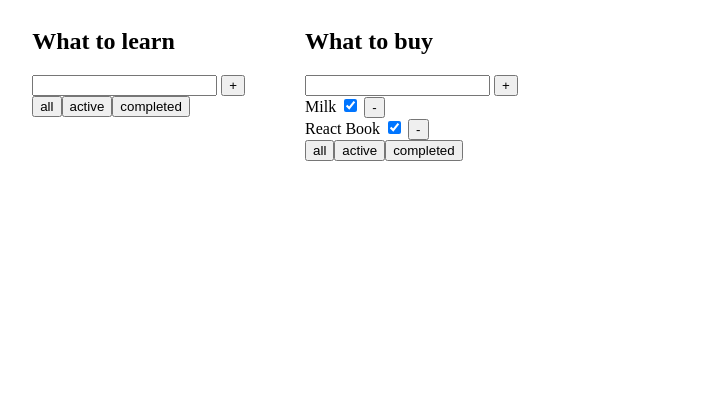
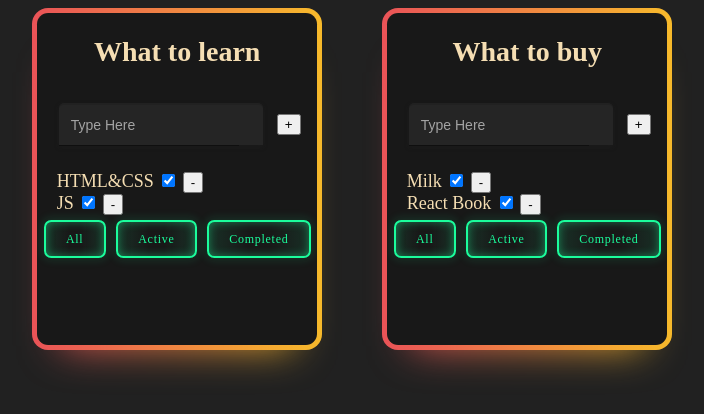
Before and after one commit to Zaitsev-AV/todolist_main_project, a React (Vite) app: page / in a window 1280 px wide. Shown: the top 414 px of the page, without its empty margins (39-743 px from the left). Built offline with nearby package versions, Linux system fonts and the light colour scheme.

Commit message:
Adding a task card style and input field

```diff
--- a/src/App.css
+++ b/src/App.css
@@ -3,4 +3,5 @@
     flex-direction: row;
     gap: 5%;
     margin-left: 5%;
+    /*background-color: #88706B;*/
 }
--- a/src/App.tsx
+++ b/src/App.tsx
@@ -13,7 +13,7 @@ export const App: React.FC = ( props ) => {
 	let todolistID2 = v1();
 
 	const [ todolists, todolistsDispatch ] = useReducer( todolistReducer, [
-		{ id: todolistID1, title: "What to learn", filter: "active" },
+		{ id: todolistID1, title: "What to learn", filter: "all" },
 		{ id: todolistID2, title: "What to buy", filter: "all" }
 	] )
 
--- a/src/component/Todolist.module.css
+++ b/src/component/Todolist.module.css
@@ -1,25 +1,111 @@
-/*.card {*/
-/*    width: 190px;*/
-/*    height: 254px;*/
-/*    background-image: linear-gradient(163deg, #00ff75 0%, #3700ff 100%);*/
-/*    border-radius: 20px;*/
-/*    transition: all .3s;*/
-/*    margin-top: 20px;*/
+.card {
+    display: flex;
+    --background: linear-gradient(to left, #f7ba2b 0%, #ea5358 100%);
+    width: 280px;
+    height: 332px;
+    padding: 5px;
+    border-radius: 1rem;
+    overflow: visible;
+    background: #f7ba2b;
+    background: var(--background);
+    position: relative;
+    z-index: 1;
+}
+.title {
+    display: flex;
+    flex-direction: column;
+    align-items: center;
+    font-size: 28px;
+}
+
+.tasks {
+    display: flex;
+    flex-direction: column;
+    align-items: flex-start;
+    margin-left: 7%;
+    margin-top: 5%;
+}
+.btnFilter {
+    display: flex;
+    flex-direction: row;
+    justify-content: center;
+}
+/*.btnFilter button {*/
+/*    margin: 5px;*/
 /*}*/
 
-/*.cardTwo {*/
-/*    width: 190px;*/
-/*    height: 254px;*/
-/*    background-color: #1a1a1a;*/
-/*    border-radius:;*/
-/*    transition: all .2s;*/
-/*}*/
+.card::after {
+    position: absolute;
+    content: "";
+    top: 30px;
+    left: 0;
+    right: 0;
+    z-index: -1;
+    height: 100%;
+    width: 100%;
+    transform: scale(0.8);
+    filter: blur(25px);
+    background: #f7ba2b;
+    background: var(--background);
+    transition: opacity .5s;
+}
 
-/*.cardTwo:hover {*/
-/*    transform: scale(0.98);*/
-/*    border-radius: 20px;*/
-/*}*/
+.cardInfo {
+    --color: #181818;
+    background: var(--color);
+    width: 100%;
+    height: 100%;
+    overflow: visible;
+    border-radius: .7rem;
+    color: wheat;
+    font-size: 18px;
+    /*margin-top: 10px;*/
+}
 
-/*.card:hover {*/
-/*    box-shadow: 0px 0px 30px 1px rgba(0, 255, 117, 0.30);*/
-/*}*/
+/*Hover*/
+.card:hover::after {
+    opacity: 0;
+}
+
+.card:hover .cardInfo {
+    color: #f7ba2b;
+    transition: color 1s;
+}
+
+.btnFilter button {
+    --green: #1BFD9C;
+    font-size: 12px;
+    padding: 0.7em 1.7em;
+    letter-spacing: 0.06em;
+    position: relative;
+    font-family: inherit;
+    border-radius: 0.6em;
+    overflow: hidden;
+    transition: all 0.3s;
+    line-height: 1.4em;
+    border: 2px solid var(--green);
+    background: linear-gradient(to right, rgba(27, 253, 156, 0.1) 1%, transparent 40%,transparent 60% , rgba(27, 253, 156, 0.1) 100%);
+    color: var(--green);
+    box-shadow: inset 0 0 10px rgba(27, 253, 156, 0.4), 0 0 9px 3px rgba(27, 253, 156, 0.1);
+    margin: 5px
+}
+
+.btnFilter button:hover {
+    color: #82ffc9;
+    box-shadow: inset 0 0 10px rgba(27, 253, 156, 0.6), 0 0 9px 3px rgba(27, 253, 156, 0.2);
+}
+
+.btnFilter button:before {
+    content: "";
+    position: absolute;
+    left: -4em;
+    width: 4em;
+    height: 100%;
+    top: 0;
+    transition: transform .4s ease-in-out;
+    background: linear-gradient(to right, transparent 1%, rgba(27, 253, 156, 0.1) 40%,rgba(27, 253, 156, 0.1) 60% , transparent 100%);
+}
+
+.btnFilter button:hover:before {
+    transform: translateX(15em);
+}
--- a/src/component/Todolist.tsx
+++ b/src/component/Todolist.tsx
@@ -25,12 +25,13 @@ export const Todolist: React.FC<TodolistPropsType> = ( props ) => {
 
 	return (
 		<div className={ s.card }>
-			<h2>{ title }</h2>
-			<UniversalInputField callBack={ addTaskHandler }/>
-			<div className={ s.cardTwo }>{ tasks.map( t => {
-				const onClickRemoveTask = () => {
-					removeTask( t.id, todolistID )
-				}
+			<div className={ s.cardInfo }>
+				<h2 className={s.title}>{ title }</h2>
+				<UniversalInputField callBack={ addTaskHandler }/>
+				<div className={s.tasks}>{ tasks.map( t => {
+					const onClickRemoveTask = () => {
+						removeTask( t.id, todolistID )
+					}
 					const onChangeInputStatus = (e: ChangeEvent<HTMLInputElement>) => {
 						onChangeTaskStatus(todolistID, t.id, e.currentTarget.checked)
 					}
@@ -44,11 +45,16 @@ export const Todolist: React.FC<TodolistPropsType> = ( props ) => {
 						</div>
 
 					)
-			} ) }</div>
-			<button onClick={ () => onclickBtnFilterHandler( 'all' ) }>all</button>
-			<button onClick={ () => onclickBtnFilterHandler( 'active' ) }>active</button>
-			<button onClick={ () => onclickBtnFilterHandler( 'completed' ) }>completed</button>
+				} ) }</div>
+				<div className={s.btnFilter}>
+					<button onClick={ () => onclickBtnFilterHandler( 'all' ) }>All</button>
+					<button onClick={ () => onclickBtnFilterHandler( 'active' ) }>Active</button>
+					<button onClick={ () => onclickBtnFilterHandler( 'completed' ) }>Completed</button>
+				</div>
+
+			</div>
 		</div>
+
 
 	);
 };
--- /dev/null
+++ b/src/component/UniversalInputField.module.css
@@ -0,0 +1,101 @@
+.wrapper {
+    display: flex;
+    flex-direction: row;
+    align-items: center;
+    justify-content: space-around;
+}
+
+.textInputWrapper {
+    position: relative;
+    width: 180px;
+    margin: 12px 5px;
+    --accent-color: #a3e583;
+}
+
+.textInputWrapper:before {
+    transition: border-bottom-color 200ms cubic-bezier(0.4, 0, 0.2, 1) 0ms;
+    border-bottom: 1px solid rgba(0, 0, 0, 0.42);
+}
+
+.textInputWrapper:before,
+.textInputWrapper:after {
+    content: "";
+    left: 0;
+    right: 0;
+    position: absolute;
+    pointer-events: none;
+    bottom: -1px;
+    z-index: 4;
+    width: 100%;
+}
+
+.textInputWrapper:focus-within:before {
+    border-bottom: 1px solid var(--accent-color);
+}
+
+.textInputWrapper:before {
+    transition: border-bottom-color 200ms cubic-bezier(0.4, 0, 0.2, 1) 0ms;
+    border-bottom: 1px solid rgba(0, 0, 0, 0.42);
+}
+
+.textInputWrapper:focus-within:before {
+    border-bottom: 1px solid var(--accent-color);
+    transform: scaleX(1);
+}
+
+.textInputWrapper:focus-within:after {
+    border-bottom: 2px solid var(--accent-color);
+    transform: scaleX(1);
+}
+
+.textInputWrapper:after {
+    content: "";
+    transform: scaleX(0);
+    transition: transform 250ms cubic-bezier(0, 0, 0.2, 1) 0ms;
+    will-change: transform;
+    border-bottom: 2px solid var(--accent-color);
+    border-bottom-color: var(--accent-color);
+}
+
+.textInput::placeholder {
+    transition: opacity 250ms cubic-bezier(0, 0, 0.2, 1) 0ms;
+    opacity: 1;
+    user-select: none;
+    color: rgba(255, 255, 255, 0.582);
+}
+
+.textInputWrapper .textInput {
+    border-radius: 5px 5px 0px 0px;
+    box-shadow: 0px 2px 5px rgb(35 35 35 / 30%);
+    max-height: 36px;
+    background-color: #252525;
+    transition-timing-function: cubic-bezier(0.25, 0.8, 0.25, 1);
+    transition-duration: 200ms;
+    transition-property: background-color;
+    color: #e8e8e8;
+    font-size: 14px;
+    font-weight: 500;
+    padding: 12px;
+    width: 100%;
+    border-left: none;
+    border-bottom: none;
+    border-right: none;
+}
+
+.textInputWrapper .textInput:focus,
+.textInputWrapper .textInput:active {
+    outline: none;
+}
+
+.textInputWrapper:focus-within .textInput,
+.textInputWrapper .textInput:focus,
+.textInputWrapper .textInput:active {
+    background-color: #353535;
+}
+
+.textInputWrapper:focus-within .textInput::placeholder {
+    opacity: 0;
+}
+.btnInput {
+    /*position: relative;*/
+}
--- a/src/component/UniversalInputField.tsx
+++ b/src/component/UniversalInputField.tsx
@@ -1,4 +1,5 @@
 import React, { ChangeEvent, useState } from 'react';
+import s from './UniversalInputField.module.css'
 
 export type UniversalInputFieldTypeProps = {
 callBack: (title: string)=> void
@@ -15,11 +16,17 @@ export const UniversalInputField: React.FC<UniversalInputFieldTypeProps> = ( pro
 	}
 
 	return (
-		<>
-			<input value={title}
-			onChange={onChangeInputHandler}
-			/> <button onClick={onClickButtonHandler}>+</button>
-		</>
+		<div className={s.wrapper}>
+			<div className={s.textInputWrapper}>
+				<input value={title}
+				       onChange={onChangeInputHandler}
+				       placeholder={"Type Here"}
+				       className={s.textInput}
+				/>
+			</div>
+			<button className={s.btnInput} onClick={onClickButtonHandler}>+</button>
+		</div>
+
 
 	);
 };
--- a/src/index.css
+++ b/src/index.css
@@ -0,0 +1,3 @@
+body{
+    background-color: #212121;
+}
```
